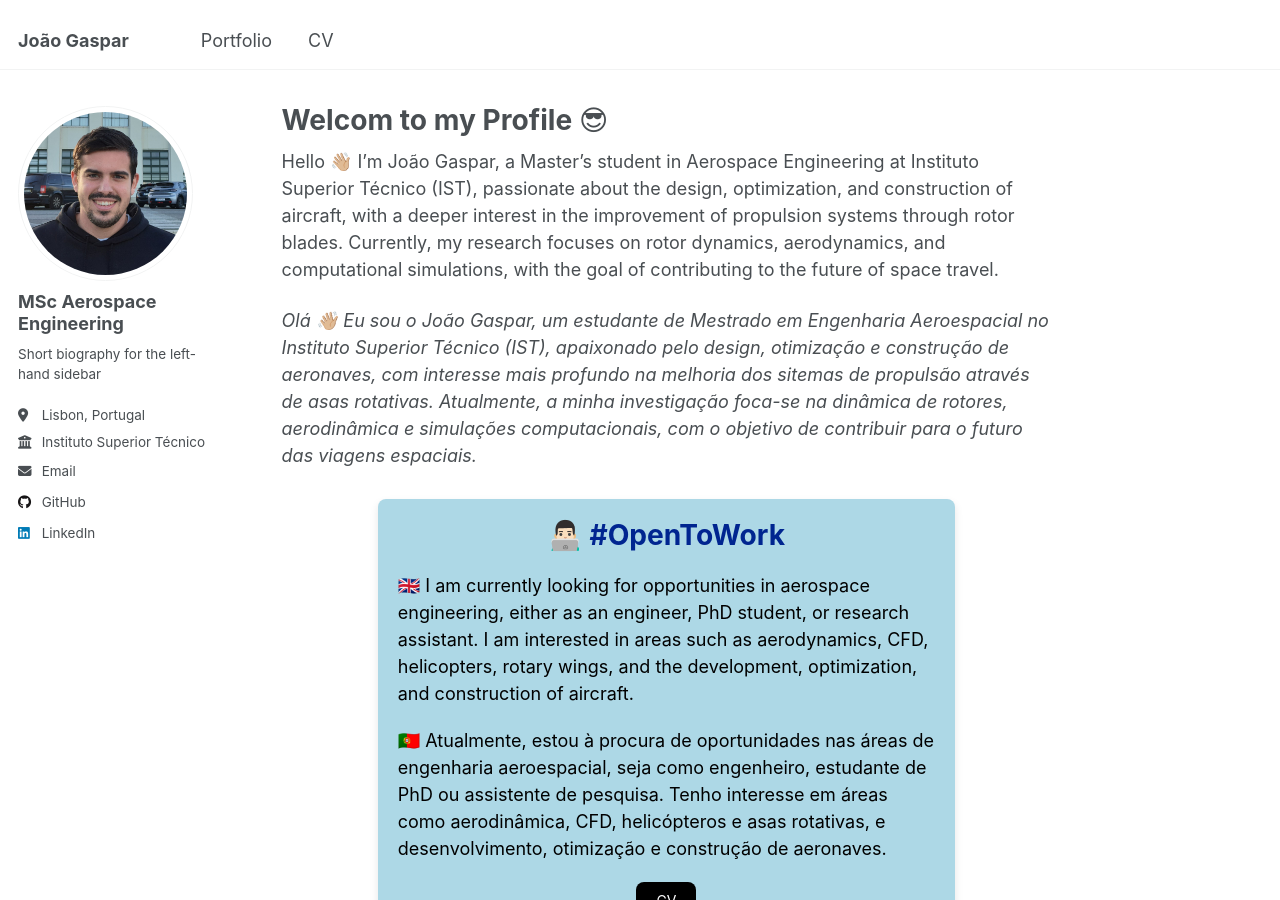
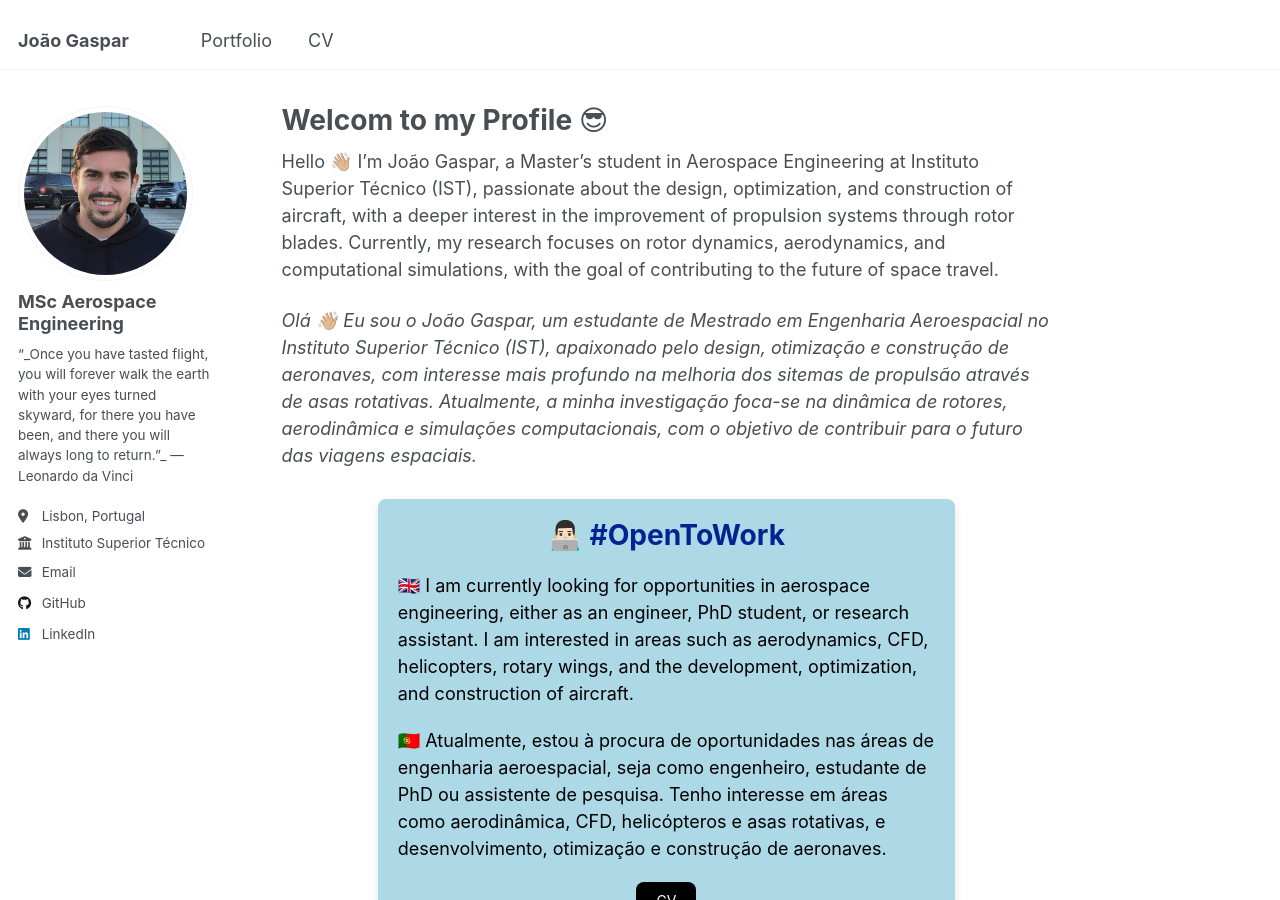
Before and after one commit to joaogaspar00/joaogaspar00.github.io, a Jekyll site: the page built from _pages/about.md, in a window 1280 px wide and 900 px high. Built offline with Jekyll 4.4.1, drawn with Linux system fonts in a browser that asks for light colours.

Commit message:
bio update

```diff
--- a/_config.yml
+++ b/_config.yml
@@ -25,7 +25,7 @@ author:
   avatar           : "foto.jpg"
   name             : "MSc Aerospace Engineering"
   pronouns         : # "He/Him"
-  bio              : "Short biography for the left-hand sidebar"
+  bio              : "“_Once you have tasted flight, you will forever walk the earth with your eyes turned skyward, for there you have been, and there you will always long to return.”_ ― Leonardo da Vinci"
   location         : "Lisbon, Portugal"
   employer         : "Instituto Superior Técnico"
   uri              : # URL
```
